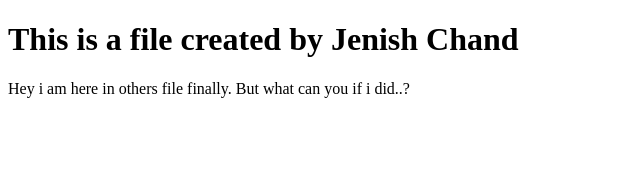
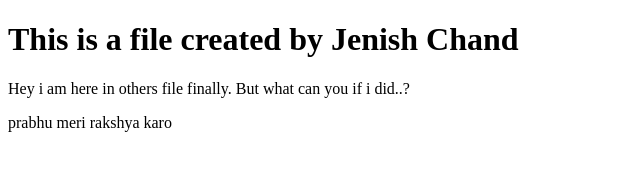
Before and after one commit to Tulsi8645/today-class, a plain HTML site: page jenish.html in a window 1280 px wide. Shown: the whole page, without its empty margins (0-640 px from the left). Drawn offline with Linux system fonts and the light colour scheme.

Commit message:
1 file changed

```diff
--- a/jenish.html
+++ b/jenish.html
@@ -8,6 +8,7 @@
 <body>
     <h1>This is a file created by Jenish Chand</h1>
     <p>Hey i am here in others file finally. But what can you if i did..?</p>
+    <p>prabhu meri rakshya karo</p>
 
 </body>
 </html>
```
